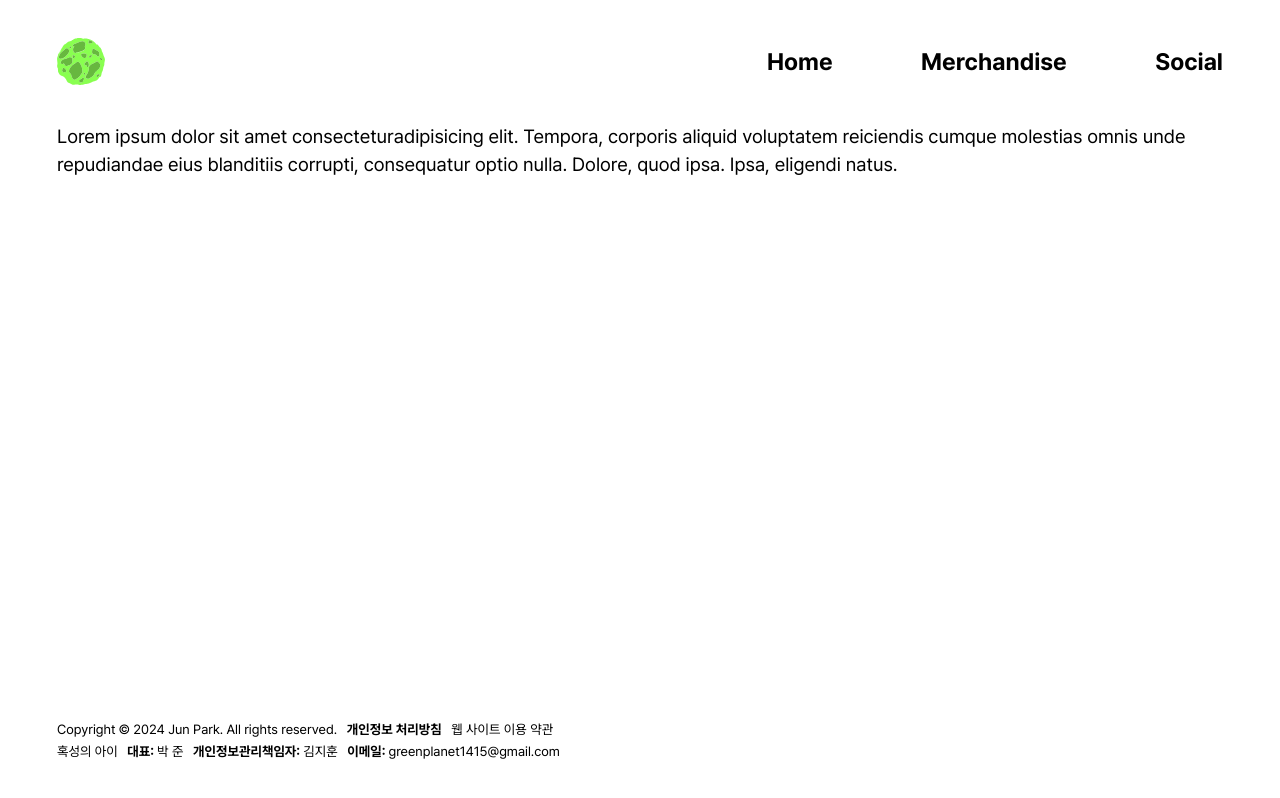
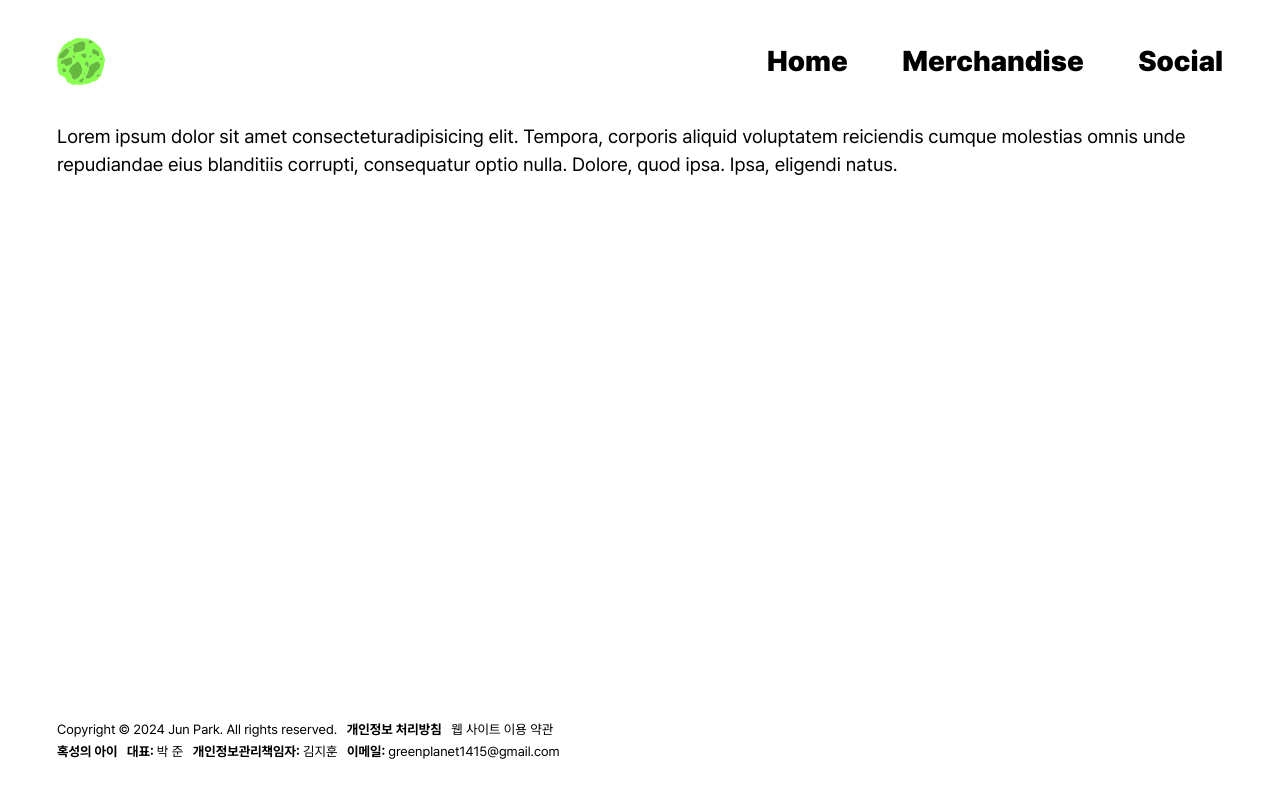
Before and after one commit to jihun-io/grnplnt, a Next.js app: page / in a window 1280 px wide. Built offline with nearby package versions, Linux system fonts and the light colour scheme.

Commit message:
스타일 수정

```diff
--- a/src/components/footer.js
+++ b/src/components/footer.js
@@ -19,7 +19,7 @@ export default function Footer() {
         </ul>
       </div>
       <ul className="flex flex-row gap-x-2 flex-wrap">
-        <li className="bold">혹성의 아이</li>
+        <li className="font-bold">혹성의 아이</li>
         <li>
           <span className="font-bold">대표: </span>박 준
         </li>
--- a/src/components/header.js
+++ b/src/components/header.js
@@ -18,7 +18,7 @@ export default function Header({ title }) {
   };
 
   return (
-    <header className="grid grid-cols-2 sm:flex sm:flex-row sm:justify-between sm:items-center py-8 text-xl px-6 md:px-8 lg:px-10 xl:px-12">
+    <header className="grid grid-cols-2 sm:flex sm:flex-row sm:justify-between sm:items-center py-8 text-2xl px-6 md:px-8 lg:px-10 xl:px-12">
       <h1 className="sr-only">혹성의 아이</h1>
       <Link href="/">
         <img src="/images/logo.svg" alt="혹성의 아이" className="w-10" />
@@ -63,15 +63,30 @@ export default function Header({ title }) {
           isNavOpen ? "h-8" : "h-0 sm:h-8"
         }`}
       >
-        <ul className="px-5 sm:px-0 mt-4 sm:mt-0 flex flex-row w-full justify-around items-center sm:gap-x-6 sm:justify-between font-bold">
+        <ul className="px-5 sm:px-0 mt-4 sm:mt-0 flex flex-row w-full justify-around items-center sm:gap-x-6 sm:justify-between font-[900]">
           <li>
-            <Link href="/">Home</Link>
+            <Link
+              className="hover:text-sugar-cane-800 transition-colors"
+              href="/"
+            >
+              Home
+            </Link>
           </li>
           <li>
-            <Link href="/merchandise">Merchandise</Link>
+            <Link
+              className="hover:text-sugar-cane-800 transition-colors"
+              href="/merchandise"
+            >
+              Merchandise
+            </Link>
           </li>
           <li>
-            <Link href="/social">Social</Link>
+            <Link
+              className="hover:text-sugar-cane-800 transition-colors"
+              href="/social"
+            >
+              Social
+            </Link>
           </li>
         </ul>
       </nav>
```
